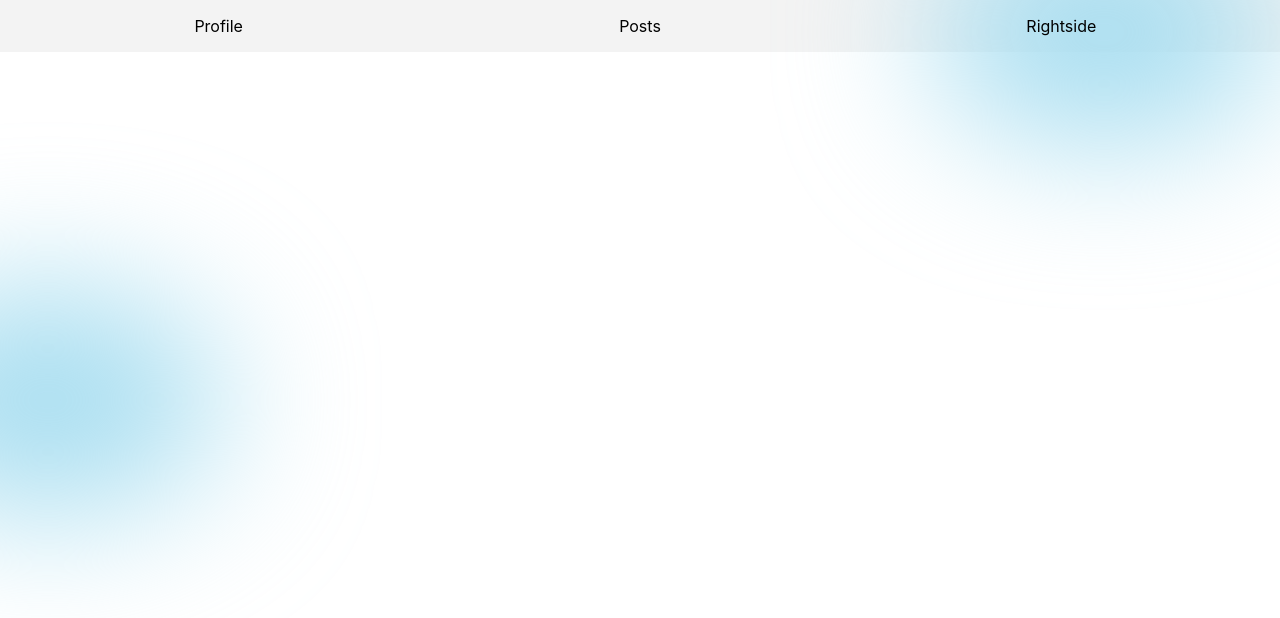
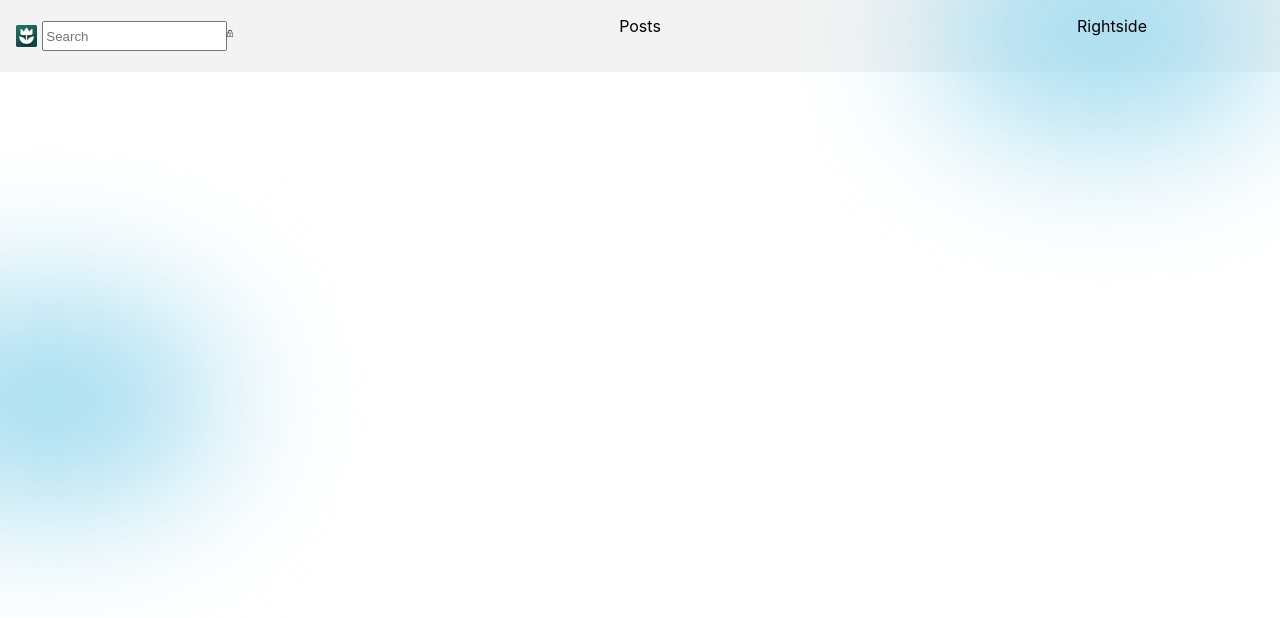
Before and after one commit to MinKhantKyaw5006/CrudAppProject, a React (Create React App) app in the folder socialmediaweb/chrip/: page / in a window 1280 px wide. Shown: the top 618 px of the page. Built offline with nearby package versions, Linux system fonts and the light colour scheme.

Commit message:
explore with design
search bar and icon

```diff
--- /dev/null
+++ b/socialmediaweb/chrip/src/components/profileSide/LogoUse/Logo.css
@@ -0,0 +1,34 @@
+/* .LogoUse img {
+    max-width: 7%;
+    height: auto;
+    gap: 1 rem;
+
+
+}
+
+.Search{
+    display: flex;
+    background-color: var(--inputColor);
+    border-radius: 13px;
+    padding: 5px;
+} */
+
+
+.LogoUse {
+    display: flex;
+    align-items: center;
+  }
+
+  .LogoUse img {
+    max-width: 7%;
+    height: auto;
+  }
+
+  .Search {
+    display: flex;
+    /* background-color: var(--inputColor); */
+    border-radius: 2px;
+    padding: 5px;
+    height: 30px;
+
+  }
--- /dev/null
+++ b/socialmediaweb/chrip/src/components/profileSide/LogoUse/Logo.js
@@ -0,0 +1,23 @@
+import React from 'react';
+import gardenmate from '../../../img/gardenmate.png';
+import searchicon from '../../../img/search.png';
+import './Logo.css';
+
+
+function Logo() {
+  return (
+  <div className='LogoUse'>
+    <img src={gardenmate} alt="" />
+
+    <div className='Search'>
+        <input type='text' placeholder='Search'/>
+        <div className='searchIcon'>
+          <img src={searchicon} alt='Search' />
+        </div>
+      </div>
+
+  </div>
+  );
+}
+
+export default Logo;
--- a/socialmediaweb/chrip/src/components/profileSide/ProfileSide.css
+++ b/socialmediaweb/chrip/src/components/profileSide/ProfileSide.css
@@ -1,5 +1,16 @@
 .ProfileSide {
     grid-column-start: 1;
     grid-column-end: 2;
-    text-align: center;
+    /* border: 1px solid red; */
+
   }
+
+
+  /* .ProfileSide{
+    display: flex;
+    flex-direction: column;
+    gap: 1 rem;
+    align-items: center;
+    overflow: auto;
+
+  } */
--- a/socialmediaweb/chrip/src/components/profileSide/ProfileSide.js
+++ b/socialmediaweb/chrip/src/components/profileSide/ProfileSide.js
@@ -1,9 +1,12 @@
 import React from 'react';
 import './ProfileSide.css';
+import Logo from './LogoUse/Logo';
 function ProfileSide() {
-  return (
-    <div className='ProfileSide'>Profile</div>
-  );
+    return (
+        <div className='ProfileSide'>
+            <Logo/>
+        </div>
+    );
 }
 
 export default ProfileSide;
--- a/socialmediaweb/chrip/src/pages/home/Home.css
+++ b/socialmediaweb/chrip/src/pages/home/Home.css
@@ -2,7 +2,8 @@
     color: rgb(0, 0, 0);
     position: relative;
     display: grid;
-    grid-template-columns: repeat(3, 1fr);
+    /* grid-template-columns: repeat(3, 1fr); */
+    grid-template-columns: 1fr 2fr 1fr;
     gap: 1rem;
   }
 
@@ -16,10 +17,12 @@
     grid-column-start: 2;
     grid-column-end: 3;
     text-align: center;
+    /* border: 1px solid red; */
   }
 
   .RightSide {
     grid-column-start: 3;
     grid-column-end: 4;
     text-align: center;
+    /* border: 1px solid red; */
   }
```
Also changed, not shown: socialmediaweb/chrip/src/img/gardenmate.png (added), socialmediaweb/chrip/src/img/search.png (added).
